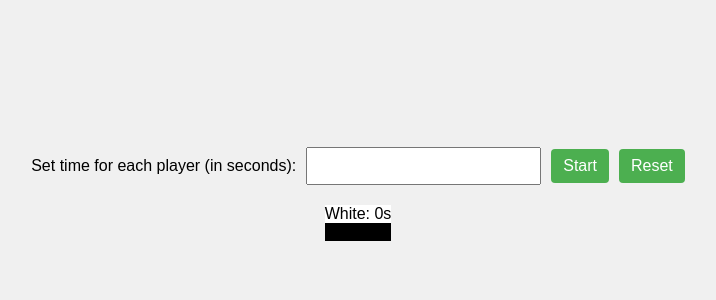
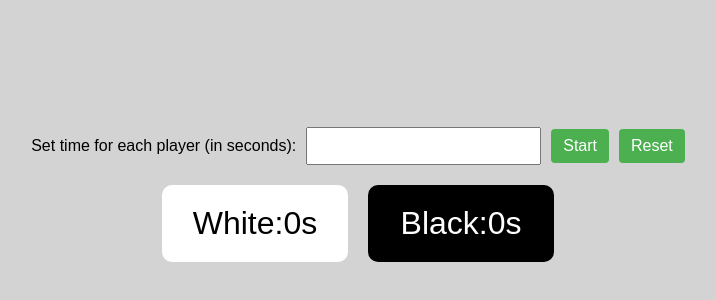
Before and after one commit to anshukumar2932/chess-timer, a plain HTML site: page index.html in a window 1280 px wide. Shown: the part 206-506 px from the top of the page, without its empty margins (282-998 px from the left). Drawn offline with Linux system fonts and the light colour scheme.

Commit message:
Update styles.css

```diff
--- a/styles.css
+++ b/styles.css
@@ -1,4 +1,3 @@
-/* Reset styles for consistency */
 * {
     margin: 0;
     padding: 0;
@@ -12,7 +11,7 @@ body, html {
     align-items: center;
     justify-content: center;
     font-family: Arial, sans-serif;
-    background-color: #f0f0f0;
+    background-color: #d3d3d3; /* Gray background */
 }
 
 #controls {
@@ -20,12 +19,7 @@ body, html {
     display: flex;
     align-items: center;
     gap: 10px;
-}
-
-#counterDisplay {
-    font-size: 1.2em;
-    font-weight: bold;
-    color: #333;
+    flex-wrap: wrap;
 }
 
 input, button {
@@ -46,29 +40,29 @@ button:hover {
     background-color: #45a049;
 }
 
-#container {
+#timerContainer {
     display: flex;
-    width: 100%;
-    height: 70vh;
+    width: 60%;
+    gap: 20px;
+    justify-content: center;
 }
 
-.half {
+.playerTimer {
     flex: 1;
     display: flex;
     align-items: center;
     justify-content: center;
     font-size: 2em;
     color: white;
+    background-color: black;
+    padding: 20px;
+    border-radius: 10px;
     transition: transform 0.2s ease;
 }
 
-.half.active {
-    animation: blink 1s infinite; /* Blinking animation */
-}
-
-@keyframes blink {
-    0%, 100% { opacity: 1; }
-    50% { opacity: 0.5; }
+.playerTimer.active {
+    background-color: green; /* Highlight the active timer */
+    color: #ffffff;
 }
 
 #white {
@@ -81,13 +75,13 @@ button:hover {
 }
 
 @media (orientation: landscape) {
-    #container {
+    #timerContainer {
         flex-direction: row;
     }
 }
 
 @media (orientation: portrait) {
-    #container {
+    #timerContainer {
         flex-direction: column;
     }
 }
```
